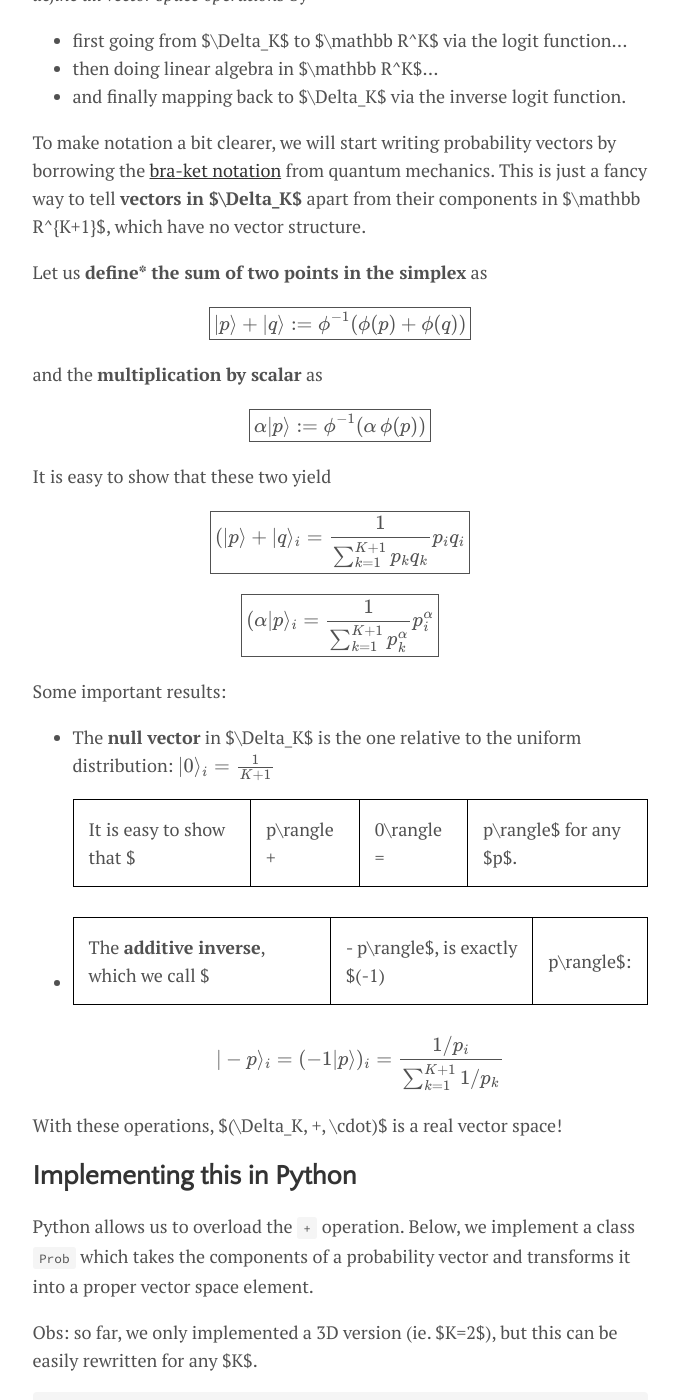
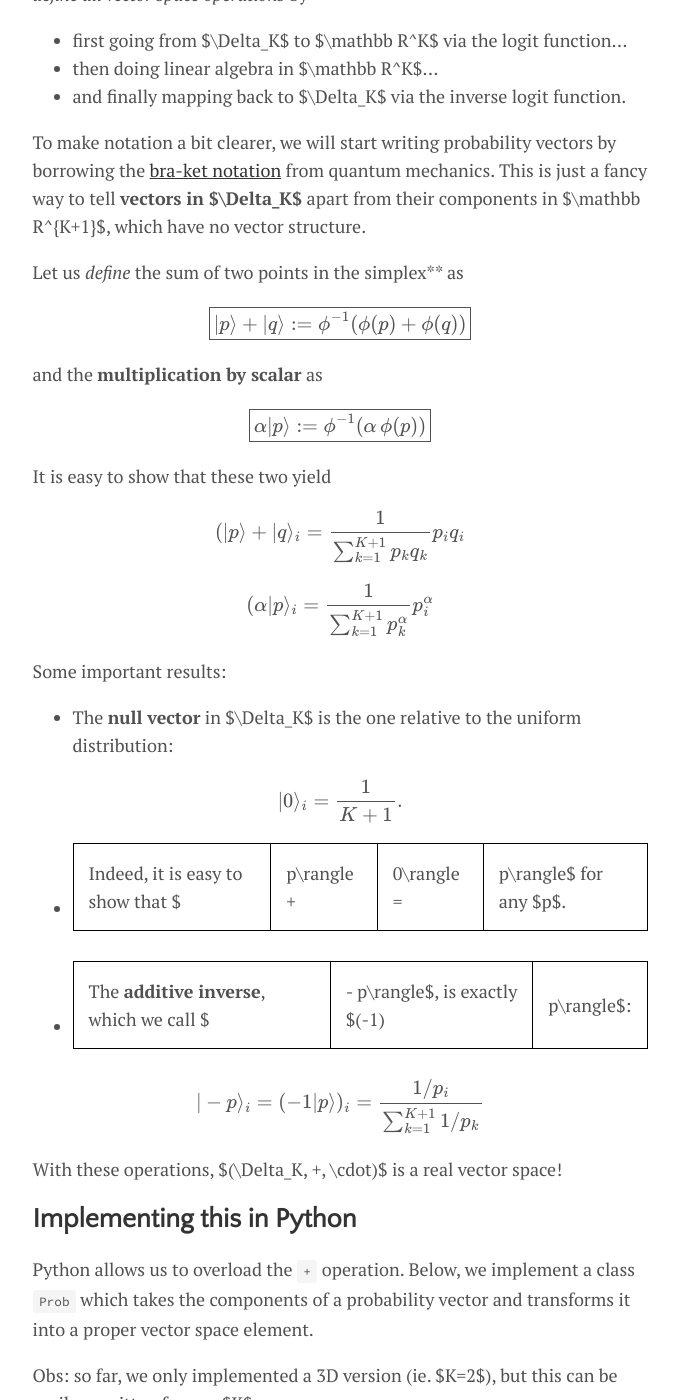
Before and after one commit to takeshimg92/takeshimg92.github.io, a Jekyll site: the page built from _posts/2022-09-18-probability_vector_space.md, in a window 1280 px wide and 1400 px high, scrolled down 2008 px. Shown: the whole window, without its empty margins (300-979 px from the left). Built offline with Jekyll 4.4.1, drawn with Linux system fonts in a browser that asks for light colours; formulas are drawn with MathJax 3; some of the changed text lies outside the part shown.

Commit message:
fixing post

````diff
--- a/_posts/2022-09-18-probability_vector_space.md
+++ b/_posts/2022-09-18-probability_vector_space.md
@@ -60,7 +60,7 @@ In order for us to endow $\Delta_K$ with a vector space structure, we will *defi
 
 To make notation a bit clearer, we will start writing probability vectors by borrowing the [bra-ket notation](https://en.wikipedia.org/wiki/Bra%E2%80%93ket_notation) from quantum mechanics. This is just a fancy way to tell **vectors in $\Delta_K$** apart from their components in $\mathbb R^{K+1}$, which have no vector structure.
 
-Let us **define* the sum of two points in the simplex** as
+Let us *define* the sum of two points in the simplex** as
 
 $$\boxed{|p\rangle + |q\rangle := \phi^{-1}(\phi(p) + \phi(q))}$$
 
@@ -70,20 +70,21 @@ $$\boxed{\alpha |p\rangle := \phi^{-1}(\alpha\, \phi(p))}$$
 
 It is easy to show that these two yield
 
-$$\boxed{(|p\rangle+|q\rangle_i = \frac{1}{ \sum_{k=1}^{K+1} p_k q_k} p_i q_i}$$
+$$(|p\rangle+|q\rangle_i = \frac{1}{ \sum_{k=1}^{K+1} p_k q_k} p_i q_i$$
 
-$$\boxed{(\alpha | p\rangle_i = \frac{1}{\sum_{k=1}^{K+1} p_k^\alpha} p_i^\alpha }$$
+$$(\alpha | p\rangle_i = \frac{1}{\sum_{k=1}^{K+1} p_k^\alpha} p_i^\alpha $$
 
 Some important results:
 
 * The **null vector** in $\Delta_K$ is the one relative to the uniform distribution:
-  $$|0\rangle_i= \frac{1}{K+1}$$
 
-  It is easy to show that $|p\rangle + | 0\rangle = |p\rangle$ for any $p$.
+$$|0\rangle_i= \frac{1}{K+1}.$$
+
+* Indeed, it is easy to show that $|p\rangle + | 0\rangle = |p\rangle$ for any $p$.
 
 * The **additive inverse**, which we call $|- p\rangle$, is exactly $(-1)| p\rangle$:
 
-  $$|- p\rangle_i = (-1 |p\rangle)_i = \frac{1/p_i}{\sum_{k=1}^{K+1} 1/p_k}$$
+$$|- p\rangle_i = (-1 |p\rangle)_i = \frac{1/p_i}{\sum_{k=1}^{K+1} 1/p_k}$$
 
 With these operations, $(\Delta_K, +, \cdot)$ is a real vector space!
 
@@ -145,6 +146,7 @@ zero
 
 Try summing vector $|p\rangle$ with $|0\rangle$: nothing should change:
 
+
 ```python
 p+zero # zero doesn't do anything
 # >> (0.3, 0.3, 0.4)
````
Also changed, not shown: other parts of _posts/2022-09-18-probability_vector_space.md (+6 -1 lines).
